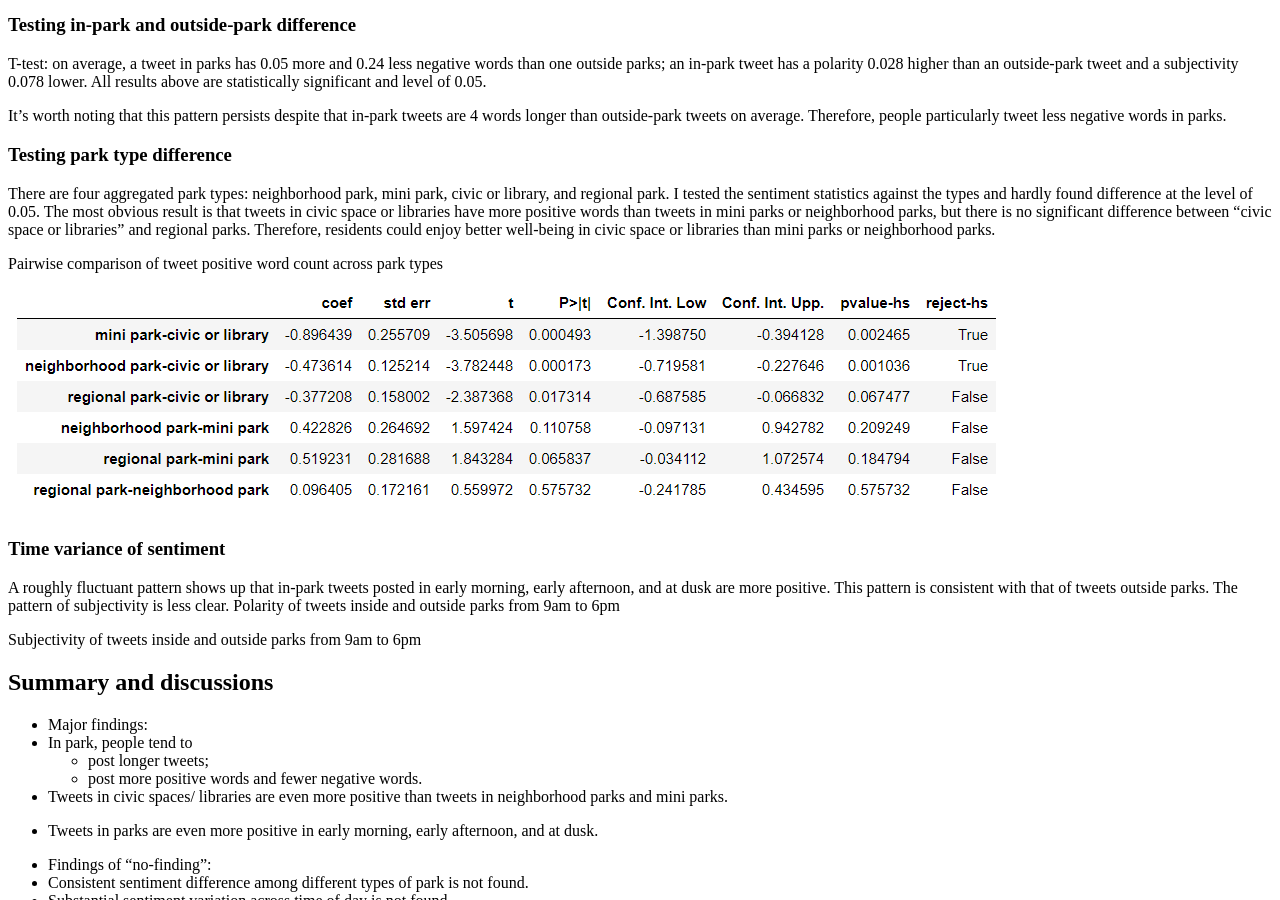
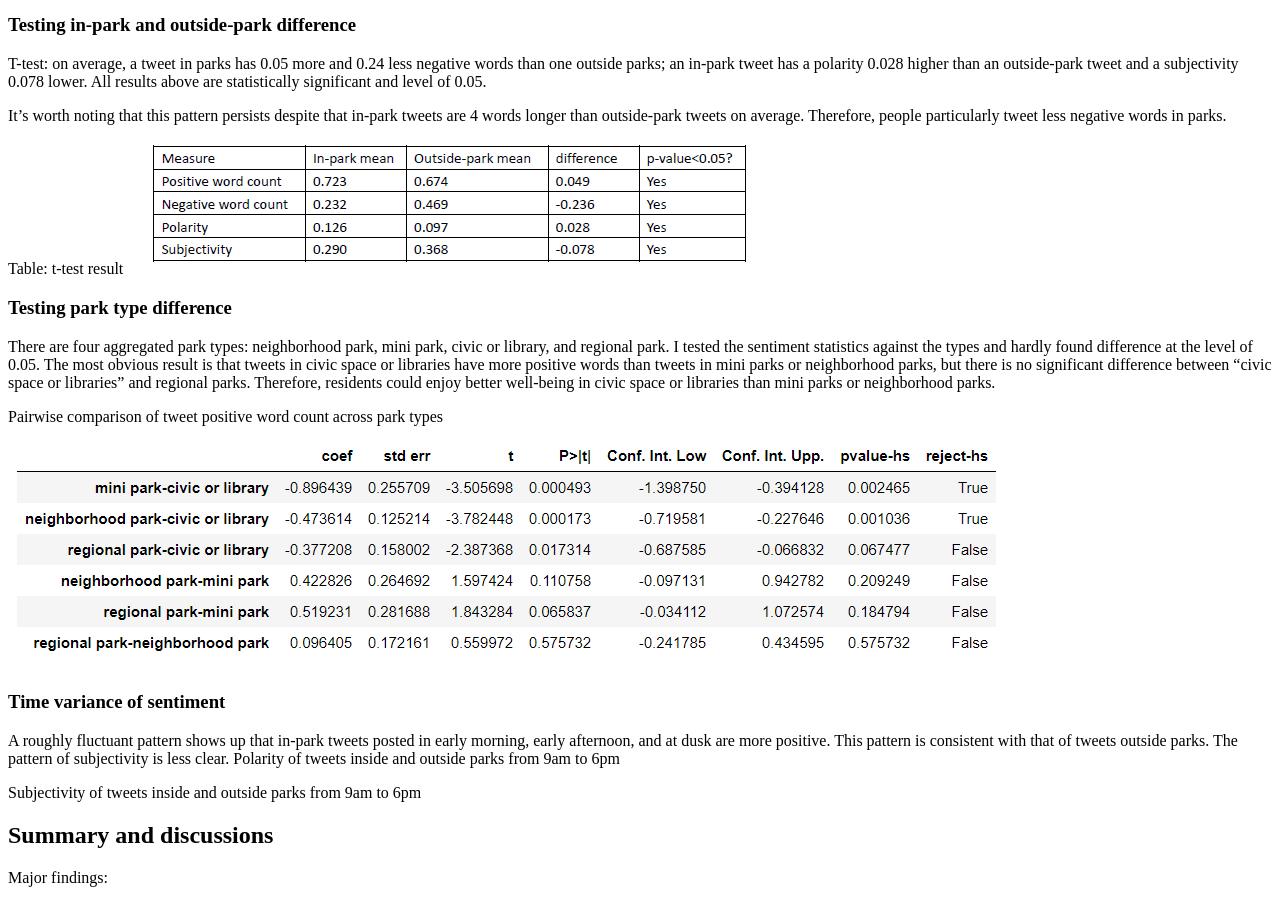
Before and after one commit to HeZHANG0/Personal_website, a Jekyll site: the page built from _posts/2019-12-13-tweet-sentiment-parks.md, in a window 1280 px wide and 900 px high, scrolled down 5143 px. Built offline with Jekyll 4.4.1, drawn with Linux system fonts in a browser that asks for light colours; cached includes are drawn as plain includes; nearby versions of some CDN libraries.

Commit message:
Update 2019-12-13-tweet-sentiment-parks.md

```diff
--- a/_posts/2019-12-13-tweet-sentiment-parks.md
+++ b/_posts/2019-12-13-tweet-sentiment-parks.md
@@ -91,6 +91,9 @@
 
 It's worth noting that this pattern persists despite that in-park tweets are 4 words longer than outside-park tweets on average. Therefore, people particularly tweet less negative words in parks.
 
+Table: t-test result
+![t_table]({{ site.url }}{{ site.baseurl }}/charts/t_table.PNG)
+
 ### Testing park type difference
 There are four aggregated park types: neighborhood park, mini park, civic or library, and regional park. I tested the sentiment statistics against the types and hardly found difference at the level of 0.05. The most obvious result is that tweets in civic space or libraries have more positive words than tweets in mini parks or neighborhood parks, but there is no significant difference between “civic space or libraries” and regional parks. Therefore, residents could enjoy better well-being in civic space or libraries than mini parks or neighborhood parks.
 
@@ -106,15 +109,15 @@
 <div id="folium-chart-7"></div>
 
 ## Summary and discussions
-* Major findings:
-+ In park, people tend to
+Major findings:
+* In park, people tend to
   - post longer tweets;
   - post more positive words and fewer negative words.
 - Tweets in civic spaces/ libraries are even more positive than tweets in neighborhood parks and mini parks.
 - Tweets in parks are even more positive in early morning, early afternoon, and at dusk.
 
-* Findings of "no-finding":
-- Consistent sentiment difference among different types of park is not found.
+Findings of "no-finding":
+* Consistent sentiment difference among different types of park is not found.
 - Substantial sentiment variation across time of day is not found.
 - Correlation between park score and sentiment is not found.
 
```
